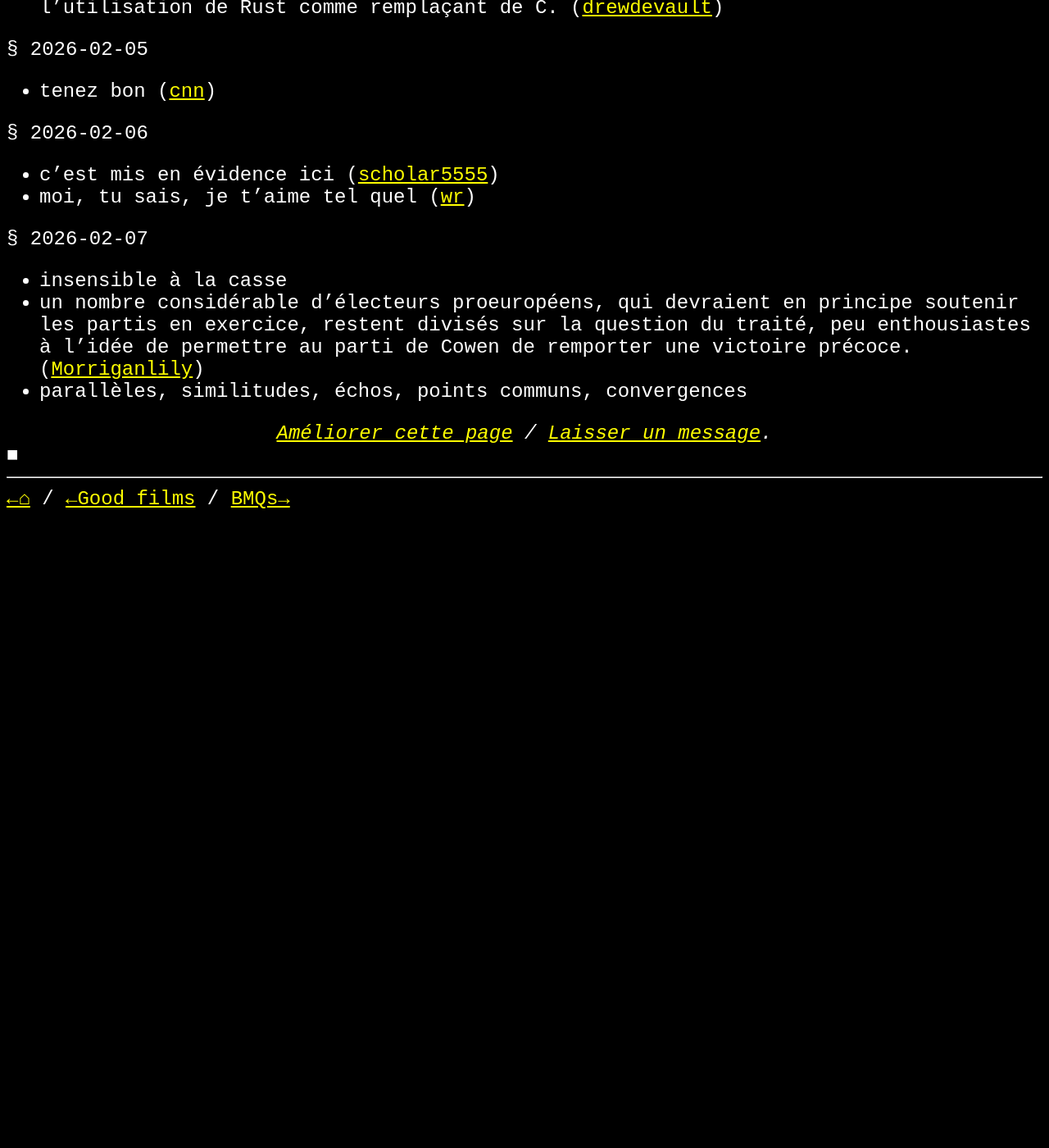
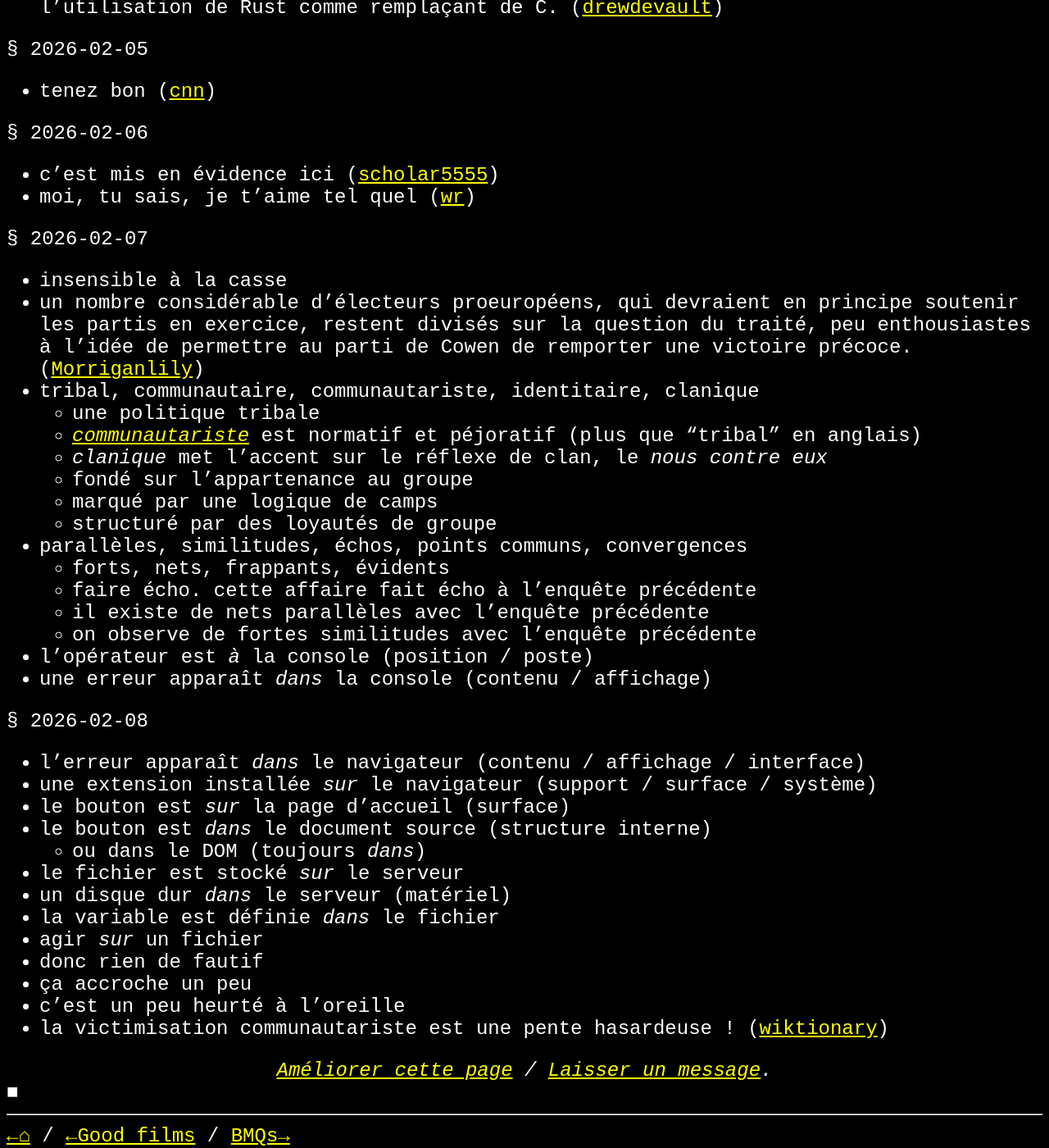
Before and after one commit to plu5/plu5.github.io, a Jekyll site: the page built from _notes/s/l/phrases-fr.md, in a window 1280 px wide and 1400 px high, scrolled down 8113 px. Shown: the whole window at 82% size. Built offline with Jekyll 4.4.1, drawn with Linux system fonts in a browser that asks for light colours; a style sheet for code colours, icons or effects is not loaded; before the commit the page ends 8743 px from its top, so only the background shows below that; some of the changed text lies outside the part shown.

Commit message:
feat(notes): Update notes 2026-02-08 15:27

```diff
--- a/_notes/s/l/phrases-fr.md
+++ b/_notes/s/l/phrases-fr.md
@@ -3,7 +3,7 @@ layout: post
 title:  "Phrases françaises"
 date:   2026-01-01
 converted_date: 2026-01-17 02:39
-modified_date: 2026-02-07 16:15
+modified_date: 2026-02-08 09:20
 categories: lang
 lang: fr
 ---
@@ -217,6 +217,34 @@ Idéalement noter seulement des tournures qui vont être utiles
 § 2026-02-07
 - insensible à la casse
 - un nombre considérable d’électeurs proeuropéens, qui devraient en principe soutenir les partis en exercice, restent divisés sur la question du traité, peu enthousiastes à l’idée de permettre au parti de Cowen de remporter une victoire précoce. ([Morriganlily](https://forum.wordreference.com/threads/to-hand-a-tribal-victory.1395650/))
+- tribal, communautaire, communautariste, identitaire, clanique
+  + une politique tribale
+  + [_communautariste_](https://fr.wiktionary.org/wiki/communautariste) est normatif et péjoratif (plus que “tribal” en anglais)
+  + _clanique_ met l'accent sur le réflexe de clan, le _nous contre eux_
+  + fondé sur l'appartenance au groupe
+  + marqué par une logique de camps
+  + structuré par des loyautés de groupe
 - parallèles, similitudes, échos, points communs, convergences
+  + forts, nets, frappants, évidents
+  + faire écho. cette affaire fait écho à l'enquête précédente
+  + il existe de nets parallèles avec l'enquête précédente
+  + on observe de fortes similitudes avec l'enquête précédente
+- l'opérateur est _à_ la console (position / poste)
+- une erreur apparaît _dans_ la console (contenu / affichage)
+
+§ 2026-02-08
+- l'erreur apparaît _dans_ le navigateur (contenu / affichage / interface)
+- une extension installée _sur_ le navigateur (support / surface / système)
+- le bouton est _sur_ la page d'accueil (surface)
+- le bouton est _dans_ le document source (structure interne)
+  + ou dans le DOM (toujours _dans_)
+- le fichier est stocké _sur_ le serveur
+- un disque dur _dans_ le serveur (matériel)
+- la variable est définie _dans_ le fichier
+- agir _sur_ un fichier
+- donc rien de fautif
+- ça accroche un peu
+- c'est un peu heurté à l'oreille
+- la victimisation communautariste est une pente hasardeuse ! ([wiktionary](https://fr.wiktionary.org/wiki/communautariste))
 
 {% include fin.html %}
```
Also changed, not shown: _notes/pers/good-films.md (+4 -1 lines).
